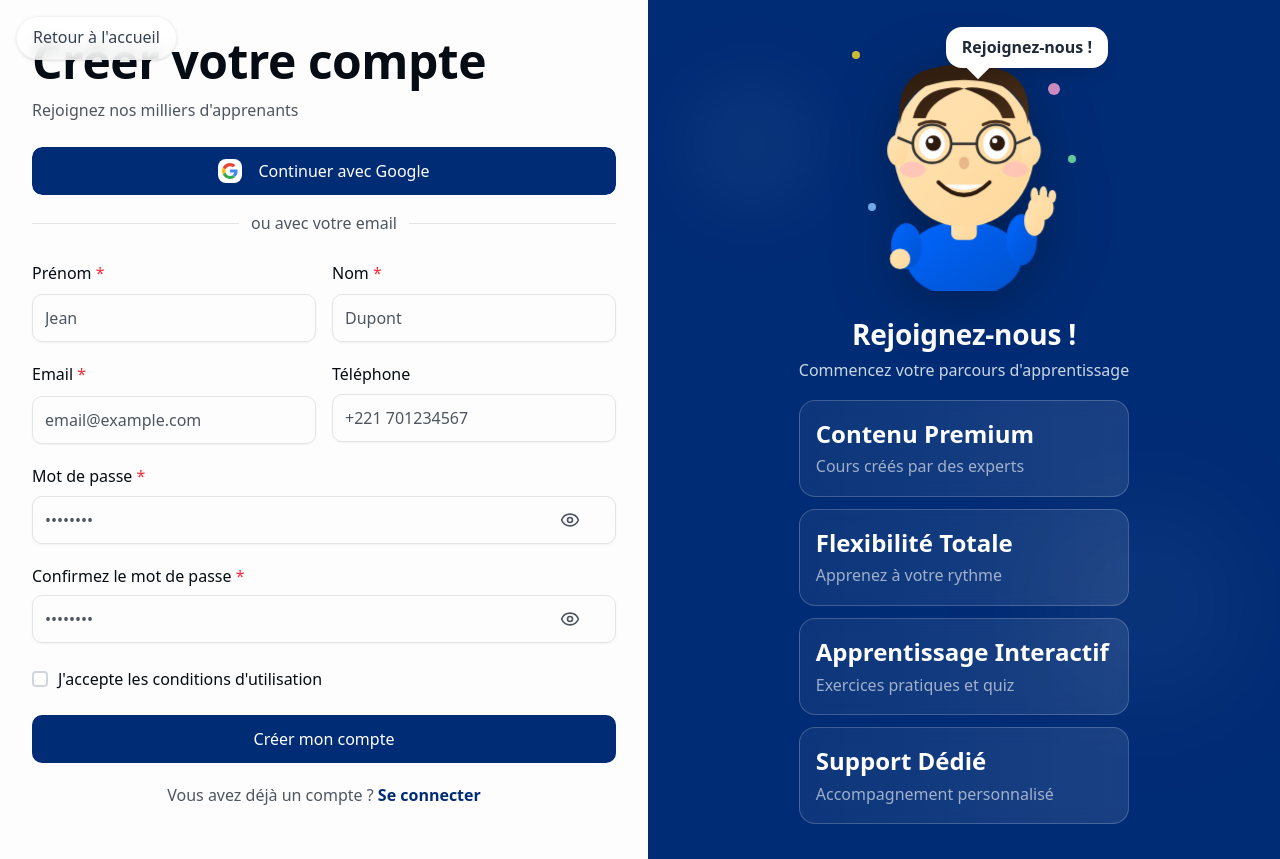
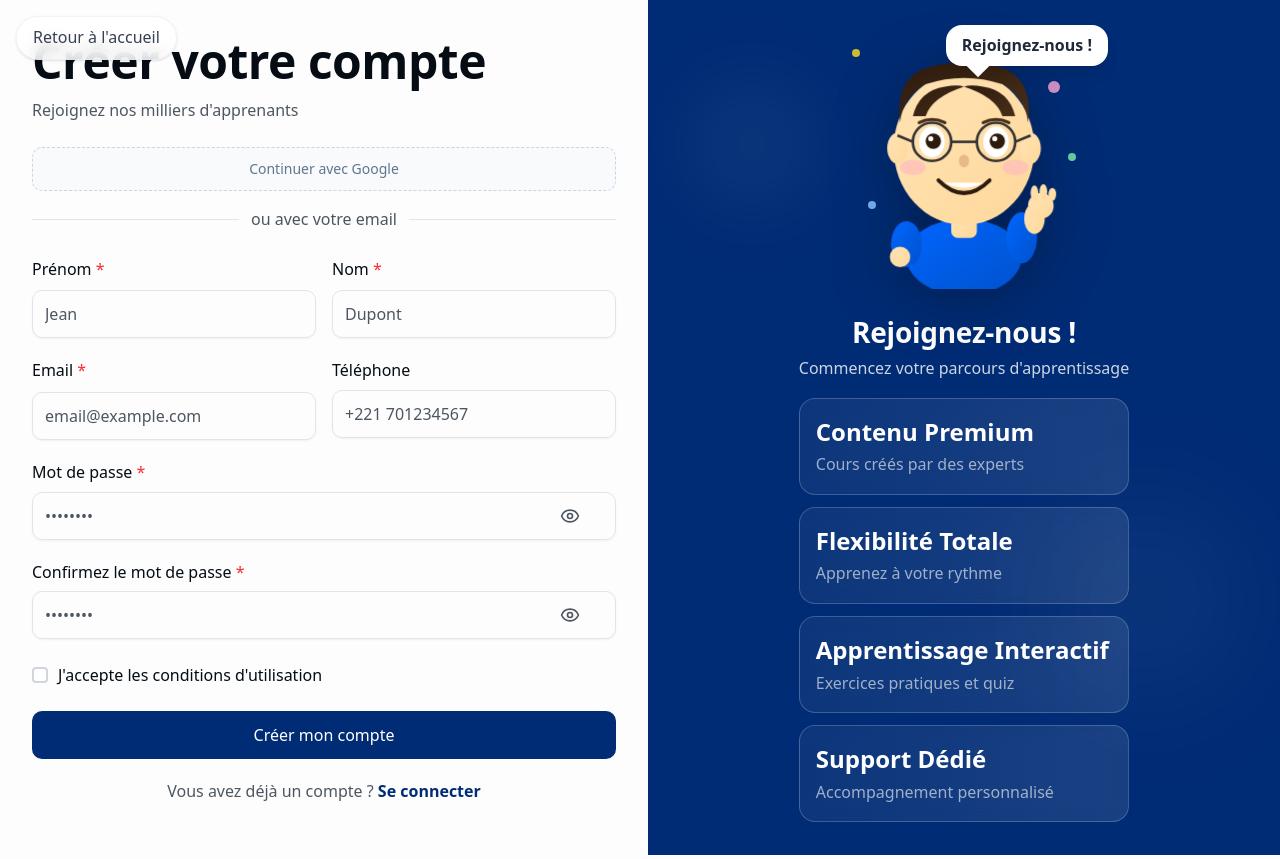
Before and after one commit to ZaffService/SAMA_FRONTEND, a Next.js app: page /register in a window 1280 px wide. Built offline with nearby package versions, Linux system fonts and the light colour scheme; no server answers.

Commit message:
gestion du boutton google

```diff
--- a/src/components/GoogleSignInButton.tsx
+++ b/src/components/GoogleSignInButton.tsx
@@ -1,7 +1,6 @@
 "use client";
 
 import React, { useEffect, useRef, useState } from "react";
-import { Button } from "@/components/ui/button";
 import { Loader2 } from "lucide-react";
 import {
   GoogleLogin,
@@ -22,10 +21,8 @@ export function GoogleSignInButton({
 }: GoogleSignInButtonProps) {
   const { clientId, scriptLoadedSuccessfully } = useGoogleOAuth();
   const gsiMaxWidth = 400;
-  const overlayRef = useRef<HTMLDivElement | null>(null);
+  const containerRef = useRef<HTMLDivElement | null>(null);
   const [buttonWidth, setButtonWidth] = useState<number>(0);
-  const buttonStyleClass =
-    "w-full h-10 lg:h-12 text-sm lg:text-base font-medium bg-[#002c75] hover:bg-[#001a4d] transition-colors text-white cursor-pointer";
   const canUseGsi = Boolean(clientId) && scriptLoadedSuccessfully;
   const effectiveGsiWidth =
     buttonWidth > 0 ? Math.min(buttonWidth, gsiMaxWidth) : gsiMaxWidth;
@@ -35,7 +32,7 @@ export function GoogleSignInButton({
       : 1;
 
   useEffect(() => {
-    const element = overlayRef.current;
+    const element = containerRef.current;
     if (!element) return;
 
     const updateWidth = () => {
@@ -78,60 +75,18 @@ export function GoogleSignInButton({
 
   return (
     <div className="w-full">
-      {isLoading ? (
-        <Button
-          type="button"
-          disabled
-          className={buttonStyleClass}
+      <div className="w-full">
+        <div
+          ref={containerRef}
+          className="relative w-full"
         >
-          <Loader2 className="mr-2 h-4 w-4 lg:h-5 lg:w-5 animate-spin" />
-          Connexion...
-        </Button>
-      ) : (
-        <div className="relative w-full overflow-hidden rounded-md cursor-pointer">
-          <Button
-            type="button"
-            aria-hidden="true"
-            tabIndex={-1}
-            onClick={canUseGsi ? undefined : handleUnavailableClick}
-            className={`${buttonStyleClass} ${canUseGsi ? "pointer-events-none" : ""}`}
-          >
-            <span className="mr-2 inline-flex h-6 w-6 items-center justify-center rounded-sm bg-white">
-              <svg
-                aria-hidden="true"
-                viewBox="0 0 48 48"
-                className="h-4 w-4"
-              >
-                <path
-                  fill="#EA4335"
-                  d="M24 9.5c3.54 0 6.73 1.22 9.24 3.6l6.9-6.9C35.94 2.3 30.41 0 24 0 14.61 0 6.51 5.38 2.56 13.22l8.04 6.24C12.48 13.88 17.74 9.5 24 9.5z"
-                />
-                <path
-                  fill="#4285F4"
-                  d="M46.5 24.5c0-1.67-.15-3.27-.42-4.8H24v9.1h12.7c-.55 2.92-2.2 5.4-4.7 7.08l7.3 5.67C43.82 37.37 46.5 31.52 46.5 24.5z"
-                />
-                <path
-                  fill="#FBBC05"
-                  d="M10.6 28.54A14.5 14.5 0 0 1 9.5 24c0-1.57.27-3.09.75-4.54l-8.04-6.24A24 24 0 0 0 0 24c0 3.87.93 7.52 2.57 10.78l8.03-6.24z"
-                />
-                <path
-                  fill="#34A853"
-                  d="M24 48c6.41 0 11.8-2.11 15.73-5.75l-7.3-5.67c-2.02 1.36-4.6 2.17-8.43 2.17-6.25 0-11.52-4.38-13.4-10.25l-8.03 6.24C6.52 42.62 14.61 48 24 48z"
-                />
-                <path fill="none" d="M0 0h48v48H0z" />
-              </svg>
-            </span>
-            Continuer avec Google
-          </Button>
-
           <div
-            ref={overlayRef}
-            className={`absolute inset-0 z-10 h-full w-full opacity-0 ${canUseGsi ? "cursor-pointer" : "pointer-events-none"}`}
-            style={{ cursor: canUseGsi ? "pointer" : undefined }}
+            className={`w-full ${isLoading ? "pointer-events-none opacity-70" : ""}`}
           >
             {canUseGsi ? (
+              <div className="w-full">
                 <div
-                className="h-full w-full origin-left"
+                  className="origin-left"
                   style={{ transform: scaleX !== 1 ? `scaleX(${scaleX})` : undefined }}
                 >
                   <GoogleLogin
@@ -139,20 +94,35 @@ export function GoogleSignInButton({
                     onError={onError}
                     shape="rectangular"
                     text="continue_with"
-                  theme="filled_blue"
+                    theme="outline"
                     size="large"
+                    logo_alignment="center"
                     width={effectiveGsiWidth}
                     useOneTap={false}
                     containerProps={{
-                    className: "h-full w-full",
-                    style: { width: "100%", height: "100%" },
+                      className: "w-full",
+                      style: { width: `${effectiveGsiWidth}px`, minHeight: "44px" },
                     }}
                   />
+                </div>
+              </div>
+            ) : (
+              <button
+                type="button"
+                onClick={handleUnavailableClick}
+                className="h-11 w-full rounded-md border border-dashed border-slate-300 bg-slate-50 text-sm text-slate-500 transition-colors hover:bg-slate-100"
+              >
+                Continuer avec Google
+              </button>
+            )}
+          </div>
+          {isLoading ? (
+            <div className="absolute inset-0 flex items-center justify-center rounded-md bg-white/70 backdrop-blur-[1px]">
+              <Loader2 className="h-5 w-5 animate-spin text-[#002c75]" />
             </div>
           ) : null}
         </div>
       </div>
-      )}
     </div>
   );
 }
```
Lines whose indentation alone changed are shown as unchanged.
